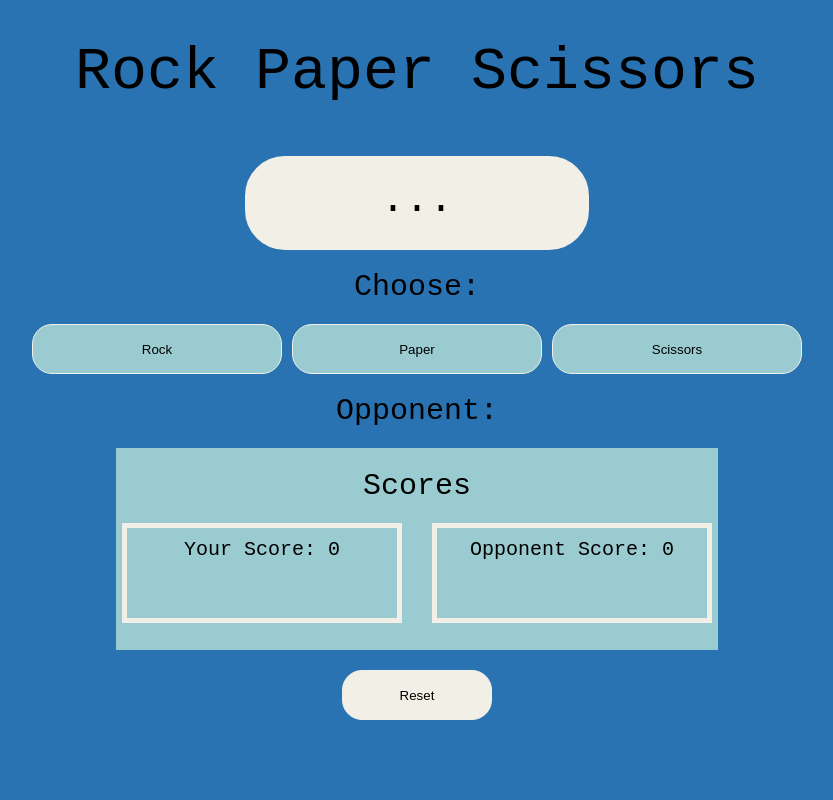
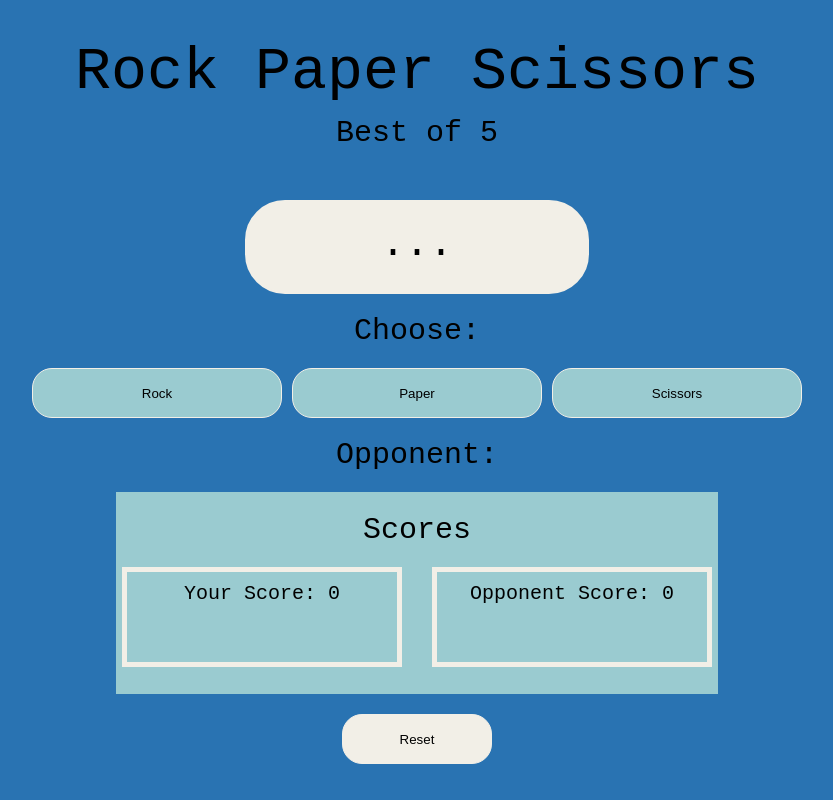
Before and after one commit to Hera-k/rockpaperscissors, a plain HTML site: page index.html in a window 1280 px wide. Shown: the whole page, without its empty margins (223-1056 px from the left). Drawn offline with Linux system fonts and the light colour scheme.

Commit message:
Added best of 5

```diff
--- a/index.html
+++ b/index.html
@@ -9,7 +9,9 @@
 </head>
 <body>
    <div id="container">
-        <div id="Name">Rock Paper Scissors</div>
+        <div id="Name">Rock Paper Scissors
+            <p>Best of 5</p>
+        </div>
         <div id="Winner">...</div>
         <div id ="text">Choose:</div>
         <div id="buttons">
--- a/stylesheet.css
+++ b/stylesheet.css
@@ -1,6 +1,11 @@
 #container{
     display: flex;
     flex-direction: column;
+}
+p{
+    font-size: 30px;
+    margin: 0;
+    margin-top: 10px;
 }
 #Name{
     text-align: center;
```
